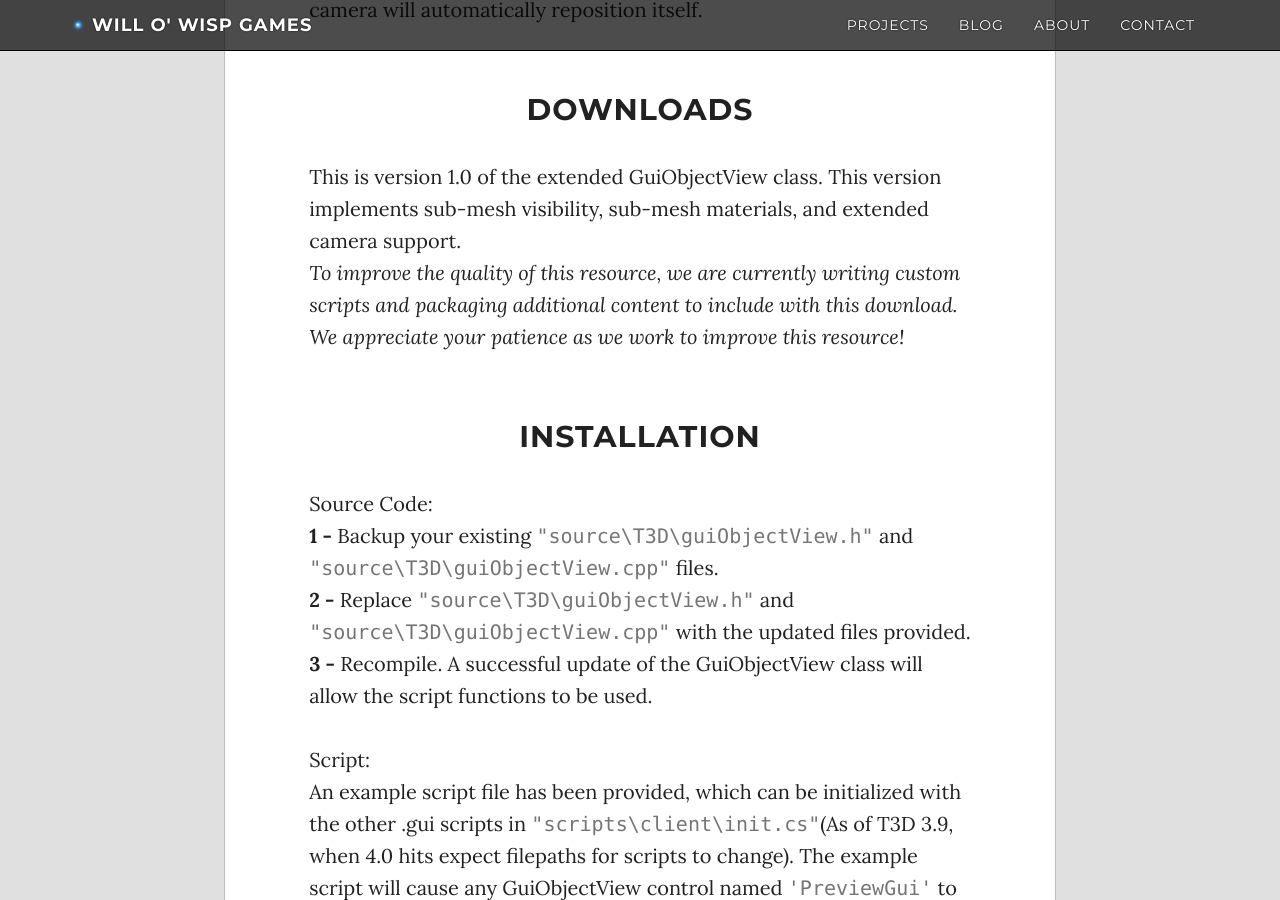
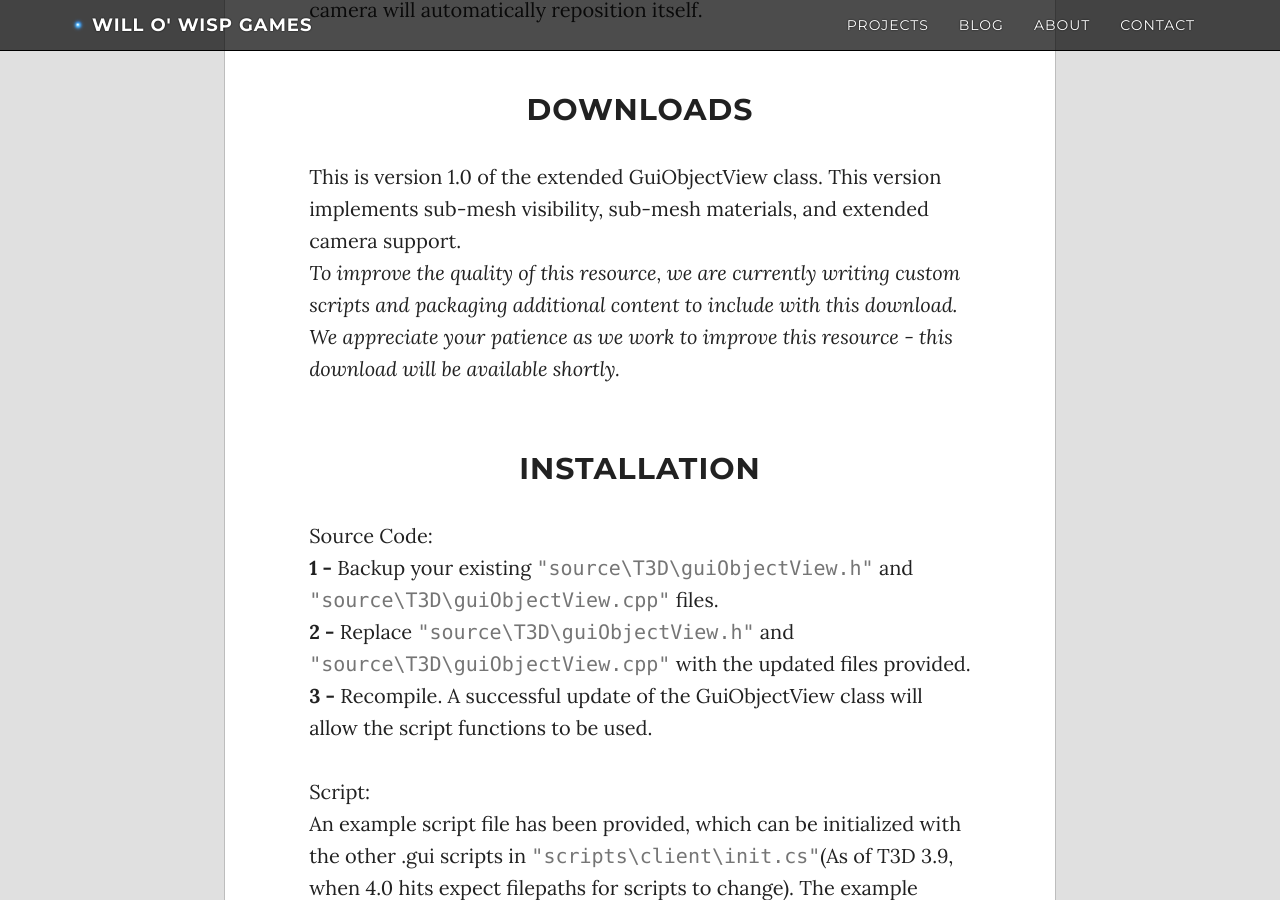
Before and after one commit to WilloWispGames/WilloWispGames.github.io, a Jekyll site: the page built from _posts/2016-09-15-ExtGuiObjView.md, in a window 1280 px wide and 900 px high, scrolled down 4809 px. Built offline with Jekyll 4.4.1, drawn with Linux system fonts in a browser that asks for light colours; nearby versions of some CDN libraries; comment, search, counter and statistics services are not loaded.

Commit message:
Update 2016-09-15-ExtGuiObjView.md

```diff
--- a/_posts/2016-09-15-ExtGuiObjView.md
+++ b/_posts/2016-09-15-ExtGuiObjView.md
@@ -97,7 +97,7 @@ If handled properly, these functions can allow the control's camera to be animat
 <br>
 <h2>Downloads</h2>
 This is version 1.0 of the extended GuiObjectView class. This version implements sub-mesh visibility, sub-mesh materials, and extended camera support.<br>
-<i>To improve the quality of this resource, we are currently writing custom scripts and packaging additional content to include with this download. We appreciate your patience as we work to improve this resource!</i>
+<i>To improve the quality of this resource, we are currently writing custom scripts and packaging additional content to include with this download. We appreciate your patience as we work to improve this resource - this download will be available shortly.</i>
 <br>
 <br>
 <h2>Installation</h2>
```
